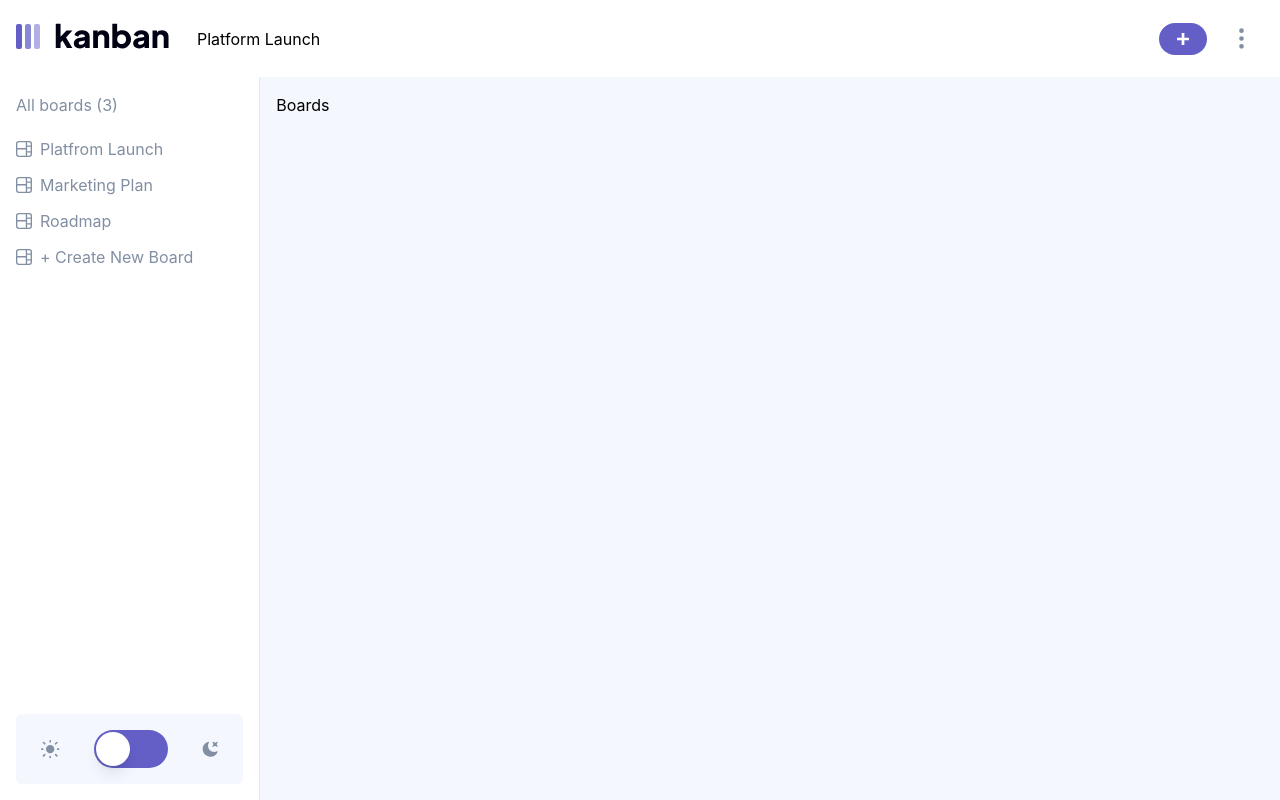
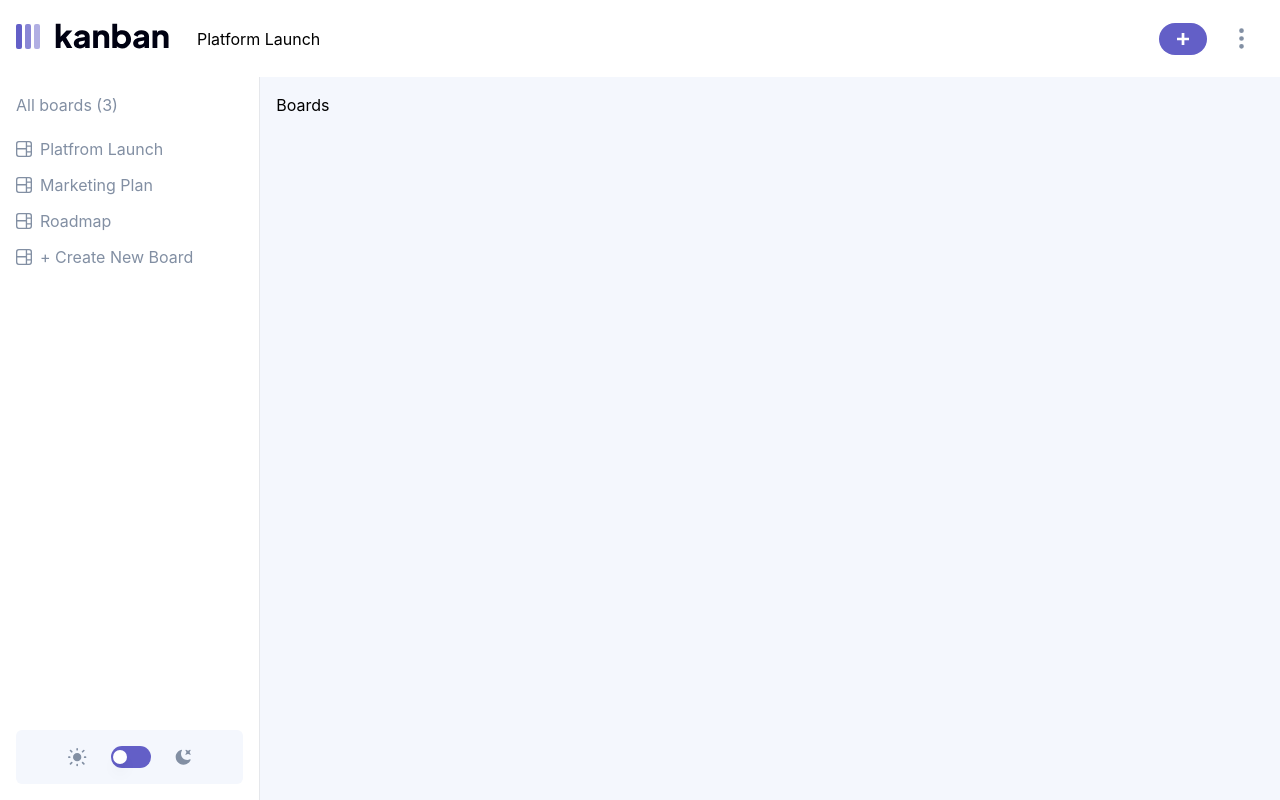
Before and after one commit to Dmitriy24S/task-management-app, a Next.js app: page / in a window 1280 px wide. Both pictures are taken after a click on the button "Platform Launch". Built offline with nearby package versions, Linux system fonts and the light colour scheme.

Commit message:
style: :lipstick: make theme toggle smaller, focus outline offset ring

```diff
--- a/src/components/BoardSidebar.tsx
+++ b/src/components/BoardSidebar.tsx
@@ -79,9 +79,18 @@ const BoardSidebar = ({
         </button>
         {/* Theme toggle */}
         <section
-          className="theme-toggle mt-4 flex cursor-pointer items-center justify-around gap-4 rounded-md bg-[#F4F7FD] p-4 dark:bg-[#20212C] sm:mt-auto"
+          className="theme-toggle mt-4 flex cursor-pointer items-center justify-center gap-6 rounded-md bg-[#F4F7FD] p-4 dark:bg-[#20212C] sm:mt-auto"
           onClick={() => {
-            // ?
+            setDarkTheme(!darkTheme);
+            if (!darkTheme) {
+              localStorage.setItem("theme", "dark");
+              console.log("storage save to dark");
+            } else {
+              // else set light theme
+              // setDarkTheme(false);
+              localStorage.setItem("theme", "light");
+              console.log("storage save to light");
+            }
           }}
         >
           {/* Light theme icon */}
@@ -106,13 +115,13 @@ const BoardSidebar = ({
               }
             }}
             className={`${!darkTheme ? "bg-[#635FC7]" : "bg-[#444298]"}
-          relative inline-flex h-[38px] w-[74px] shrink-0 cursor-pointer rounded-full border-2 border-transparent transition-colors duration-200 ease-in-out focus:outline-none focus-visible:ring-2  focus-visible:ring-white focus-visible:ring-opacity-75`}
+          relative inline-flex h-[22px] w-[40px] shrink-0 cursor-pointer items-center rounded-full border-2 border-transparent transition-colors duration-200 ease-in-out focus-visible:outline-offset-8 focus-visible:ring-2 focus-visible:ring-white focus-visible:ring-opacity-75`}
           >
             <span className="sr-only">Toggle dark theme</span>
             <span
               aria-hidden="true"
-              className={`${darkTheme ? "translate-x-9" : "translate-x-0"}
-            pointer-events-none inline-block h-[34px] w-[34px] transform rounded-full bg-white shadow-lg ring-0 transition duration-200 ease-in-out`}
+              className={`${darkTheme ? "translate-x-[21px]" : "translate-x-0"}
+            pointer-events-none inline-block h-[14px] w-[14px] transform rounded-full bg-white shadow-lg ring-0 transition duration-200 ease-in-out`}
             />
           </Switch>
           {/* Dark theme icon */}
```
